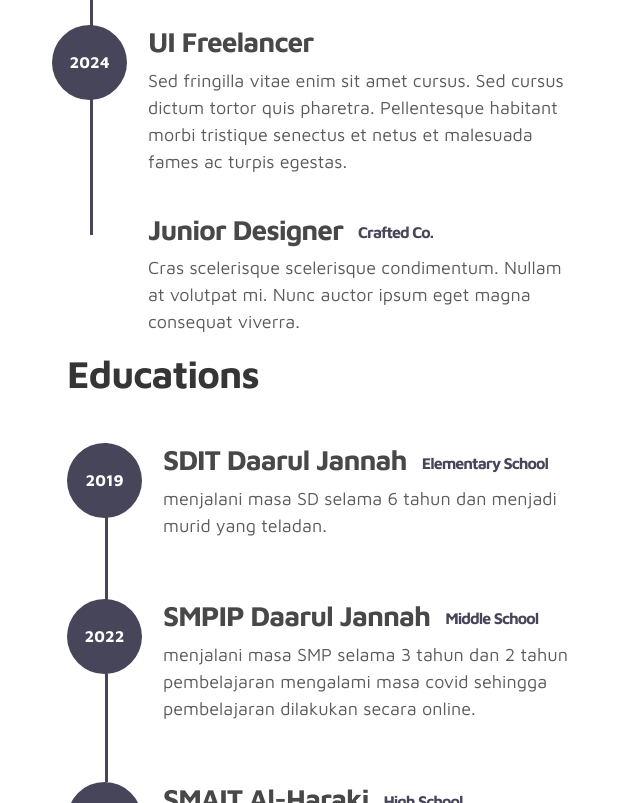
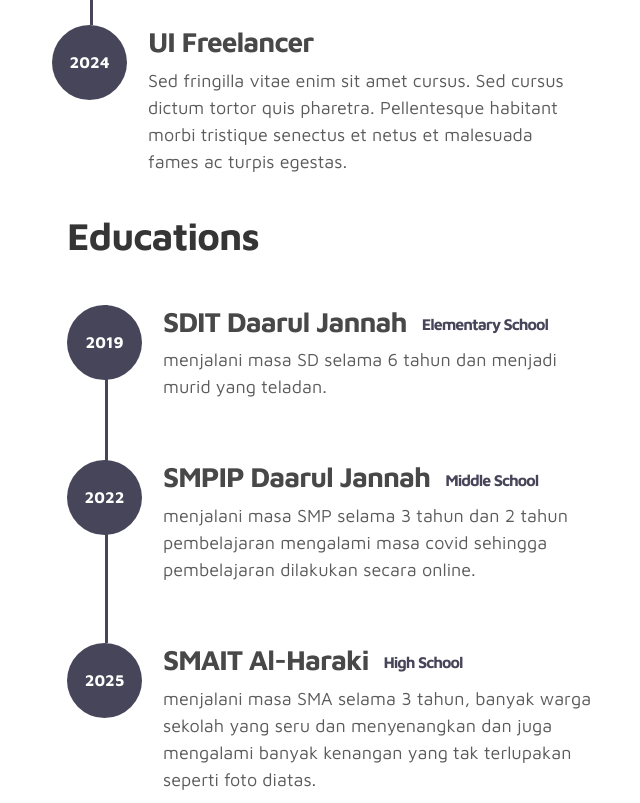
Before and after one commit to FathanSeehan/Fathan, a plain HTML site: page index.html in a window 1280 px wide. Shown: the part 2068-2871 px from the top of the page, without its empty margins (33-673 px from the left). Drawn offline with Linux system fonts and the light colour scheme.

Commit message:
Update index.html

```diff
--- a/index.html
+++ b/index.html
@@ -189,10 +189,7 @@ https://www.tooplate.com/view/2115-marvel
                             </div>
                         </div>
 
-                            <div class="timeline-info">
-                                <h3><span>Junior Designer<small>Crafted Co.</small></h3>
-                                <p>Cras scelerisque scelerisque condimentum. Nullam at volutpat mi. Nunc auctor ipsum eget magna consequat viverra.</p>
-                            </div>
+
                         </div>
 
                     </div>
```
